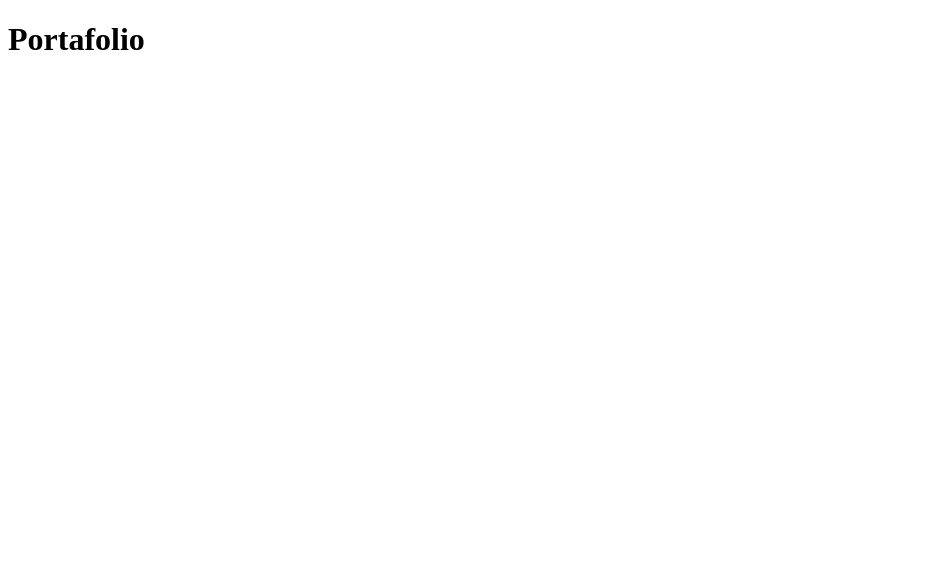
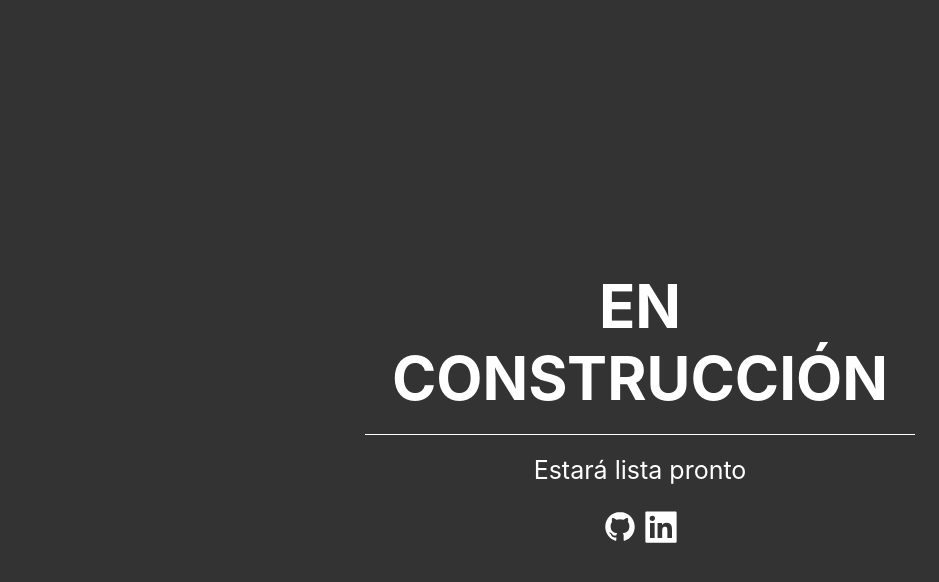
Before and after one commit to cristiandrc/cristiandrc.github.io, a React app: page / in a window 1280 px wide. Shown: the top 582 px of the page, without its empty margins (0-939 px from the left). Built offline with nearby package versions, Linux system fonts and the light colour scheme.

Commit message:
diseño de Building

```diff
--- a/package.json
+++ b/package.json
@@ -21,7 +21,9 @@
   "homepage": "https://cristiandrc.github.io/",
   "dependencies": {
     "react": "^17.0.2",
-    "react-dom": "^17.0.2"
+    "react-dom": "^17.0.2",
+    "react-icons": "^4.2.0",
+    "styled-components": "^5.3.0"
   },
   "devDependencies": {
     "@babel/core": "^7.14.8",
--- a/public/index.html
+++ b/public/index.html
@@ -1,9 +1,10 @@
 <!DOCTYPE html>
-<html lang="en">
+<html lang="es">
   <head>
     <meta charset="UTF-8" />
     <meta http-equiv="X-UA-Compatible" content="IE=edge" />
     <meta name="viewport" content="width=device-width, initial-scale=1.0" />
+    <link rel="icon" href="favicon.ico" />
     <title>Cristian Rojas</title>
   </head>
   <body>
--- a/src/App.jsx
+++ /dev/null
@@ -1,7 +0,0 @@
-import React from "react";
-
-const App = () => {
-  return <h1>Portafolio</h1>;
-};
-
-export default App;
--- /dev/null
+++ b/src/containers/Building.jsx
@@ -0,0 +1,59 @@
+import React from "react";
+import styled from "styled-components";
+import { DiGithubBadge } from "react-icons/di";
+import { AiFillLinkedin } from "react-icons/ai";
+
+const Section = styled.section`
+  width: 100%;
+  min-height: 100vh;
+  background: #333;
+  color: white;
+  display: flex;
+  flex-direction: column;
+  justify-content: center;
+  align-items: center;
+  h1 {
+    border-bottom: 1px solid white;
+    font-size: 35px;
+    margin: 20px 0;
+    padding-bottom: 20px;
+    text-transform: uppercase;
+    text-align: center;
+    width: 90%;
+    min-width: 350px;
+    max-width: 550px;
+  }
+  p {
+    font-size: 25px;
+    margin-bottom: 20px;
+  }
+
+  a {
+    color: white;
+  }
+
+  @media (min-width: 620px) {
+    h1 {
+      font-size: 60px;
+    }
+  }
+`;
+
+const Building = () => {
+  return (
+    <Section>
+      <h1>En Construcción</h1>
+      <p>Estará lista pronto</p>
+      <div>
+        <a href="https://github.com/cristiandrc" target="_blank">
+          <DiGithubBadge size="42px" />
+        </a>
+        <a href="https://www.linkedin.com/in/cristiandrojasc/" target="_blank">
+          <AiFillLinkedin size="40px" />
+        </a>
+      </div>
+    </Section>
+  );
+};
+
+export default Building;
--- a/src/index.js
+++ b/src/index.js
@@ -1,6 +1,6 @@
 import React from "react";
 import ReactDOM from "react-dom";
 
-import App from "./App";
+import App from "./routes/App";
 
 ReactDOM.render(<App />, document.getElementById("app"));
--- /dev/null
+++ b/src/routes/App.jsx
@@ -0,0 +1,13 @@
+import React from "react";
+import { GlobalStyles } from "../style/GlobalStyles";
+import Building from "../containers/Building";
+const App = () => {
+  return (
+    <>
+      <GlobalStyles />
+      <Building />
+    </>
+  );
+};
+
+export default App;
--- /dev/null
+++ b/src/style/GlobalStyles.js
@@ -0,0 +1,42 @@
+import { createGlobalStyle } from "styled-components";
+
+export const GlobalStyles = createGlobalStyle`
+html {
+        box-sizing: border-box;
+        font-family: -apple-system, BlinkMacSystemFont, 'Segoe UI', Roboto, Oxygen, Ubuntu, Cantarell, 'Open Sans', 'Helvetica Neue', sans-serif;
+}
+
+*, *::before, *::after {
+        box-sizing: inherit;
+}
+
+ul, li, h1, h2, h3, p, button {
+        margin: 0;
+}
+
+ul {
+        list-style: none;
+        padding: 0;
+}
+
+button {
+        background: transparent;
+        border: 0;
+        outline: 0;
+}
+
+body {
+        background: #fefefe;
+        min-height: 100vh;
+        margin: 0 auto;
+        overscroll-behavior: none;
+        width: 100%;
+}
+
+/* #app {
+        box-shadow: 0 0 10px rgba(0, 0, 0, 0.05);
+        overflow-x: hidden;
+        min-height: 100vh;
+        padding-bottom: 10px;
+} */
+`;
```
Also changed, not shown: 2 other files (tests, documents, lock files or other folders).
